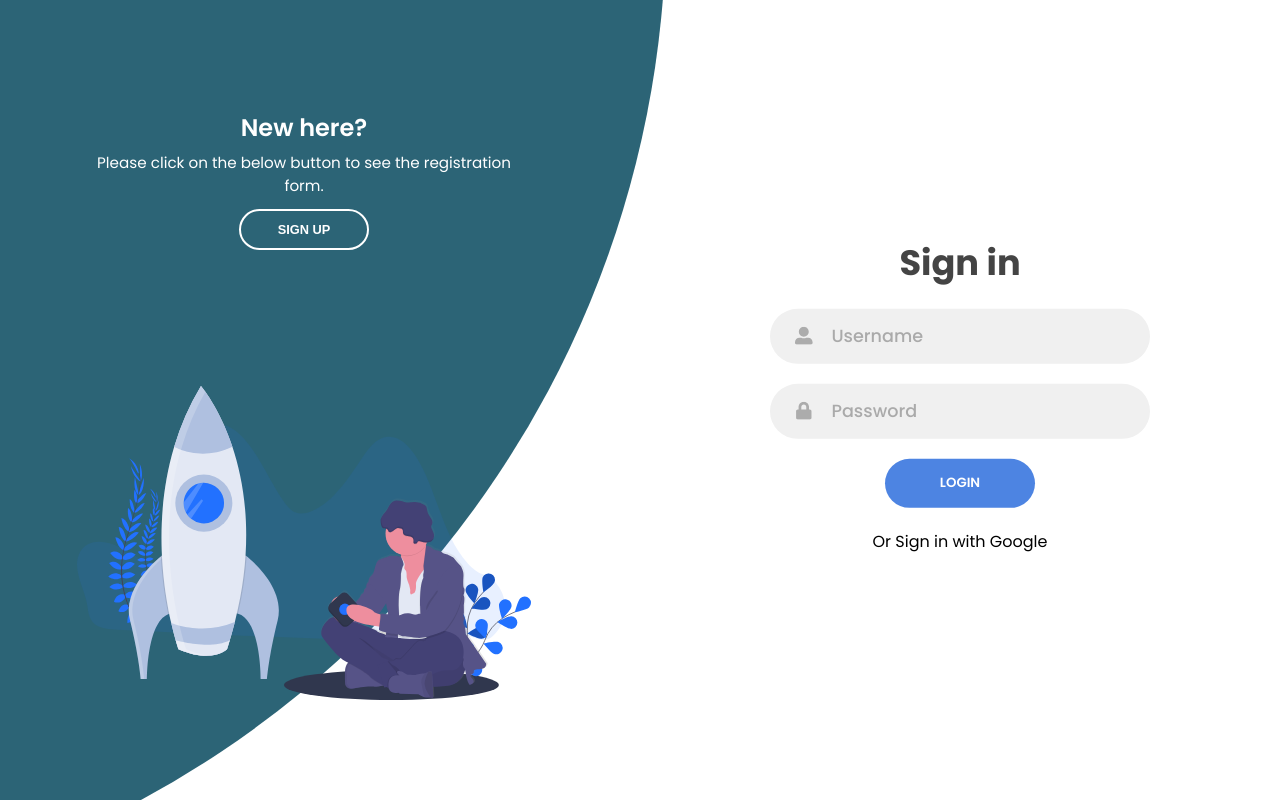
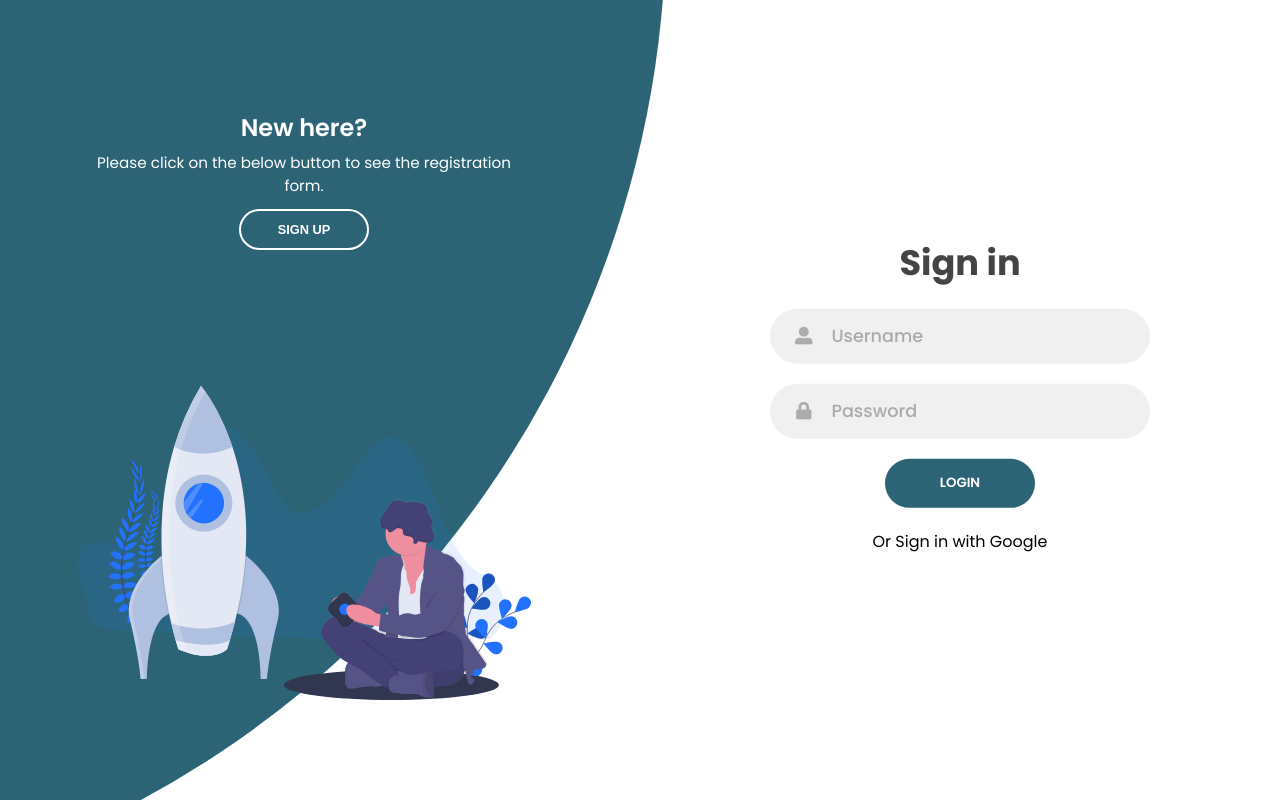
Before and after one commit to sarazaToussaint/tourism-frontEnd, a React (Create React App) app: page / in a window 1280 px wide. Built offline with nearby package versions, Linux system fonts and the light colour scheme.

Commit message:
Change a login button bg color

```diff
--- a/src/App.css
+++ b/src/App.css
@@ -134,7 +134,7 @@ form.sign-in-form {
 
 .btn {
   width: 150px;
-  background-color: #4d84e2;
+  background-color: #2c6476;
   border: none;
   outline: none;
   height: 49px;
```
